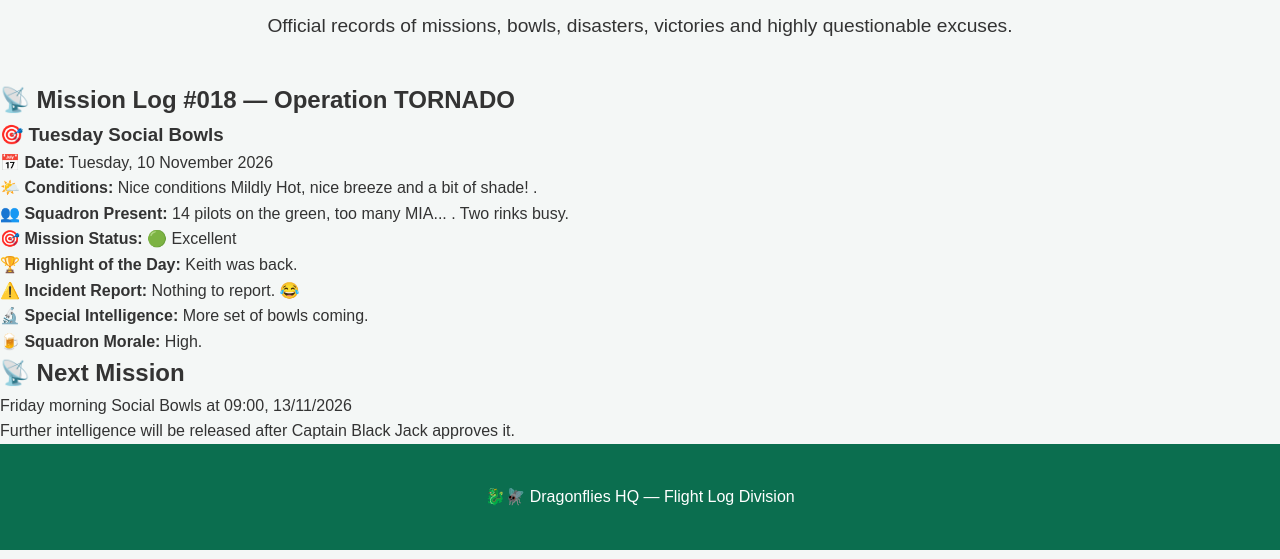
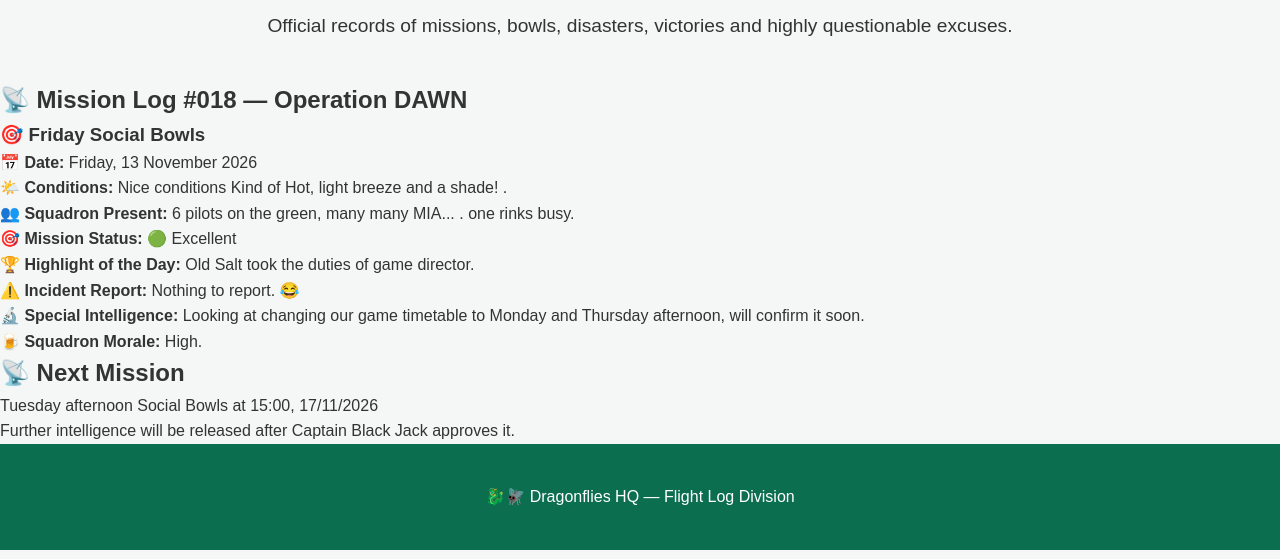
Before and after one commit to VungTau-Dragonflies/Vungtau-Dragonflies, a plain HTML site: page flightlog.html in a window 1280 px wide. Shown: the part 241-800 px from the top of the page. Drawn offline with Linux system fonts and the light colour scheme.

Commit message:
Update flightlog.html

```diff
--- a/flightlog.html
+++ b/flightlog.html
@@ -61,25 +61,25 @@
 
 <div class="log-entry">
 
-    <h2>📡 Mission Log #018 — Operation TORNADO</h2>
+    <h2>📡 Mission Log #018 — Operation DAWN </h2>
 
-    <h3>🎯 Tuesday Social Bowls</h3>
+    <h3>🎯 Friday Social Bowls</h3>
 
     <p>
         <strong>📅 Date:</strong>
-        Tuesday, 10 November 2026
+        Friday, 13 November 2026
     </p>
 
     <p>
         <strong>🌤️ Conditions:</strong>
         Nice conditions
-        Mildly Hot, nice breeze and a bit of shade! .
+        Kind of Hot, light breeze and a shade! .
     </p>
 
     <p>
         <strong>👥 Squadron Present:</strong>
-        14 pilots on the green, too many MIA... .
-        Two rinks busy.
+        6 pilots on the green, many many MIA... .
+        one rinks busy.
     </p>
 
     <p>
@@ -89,7 +89,7 @@
 
     <p>
         <strong>🏆 Highlight of the Day:</strong>
-        Keith was back.
+        Old Salt took the duties of game director.
     </p>
 
     <p>
@@ -101,7 +101,7 @@
 
     <p>
         <strong>🔬 Special Intelligence:</strong>
-        More set of bowls coming.
+        Looking at changing our game timetable to Monday and Thursday afternoon, will confirm it soon.
     </p>
 
     <p>
@@ -117,7 +117,7 @@
         <h2>📡 Next Mission</h2>
 
         <p>
-            Friday morning Social Bowls at 09:00, 13/11/2026
+            Tuesday afternoon Social Bowls at 15:00, 17/11/2026
         </p>
 
         <p>
```
